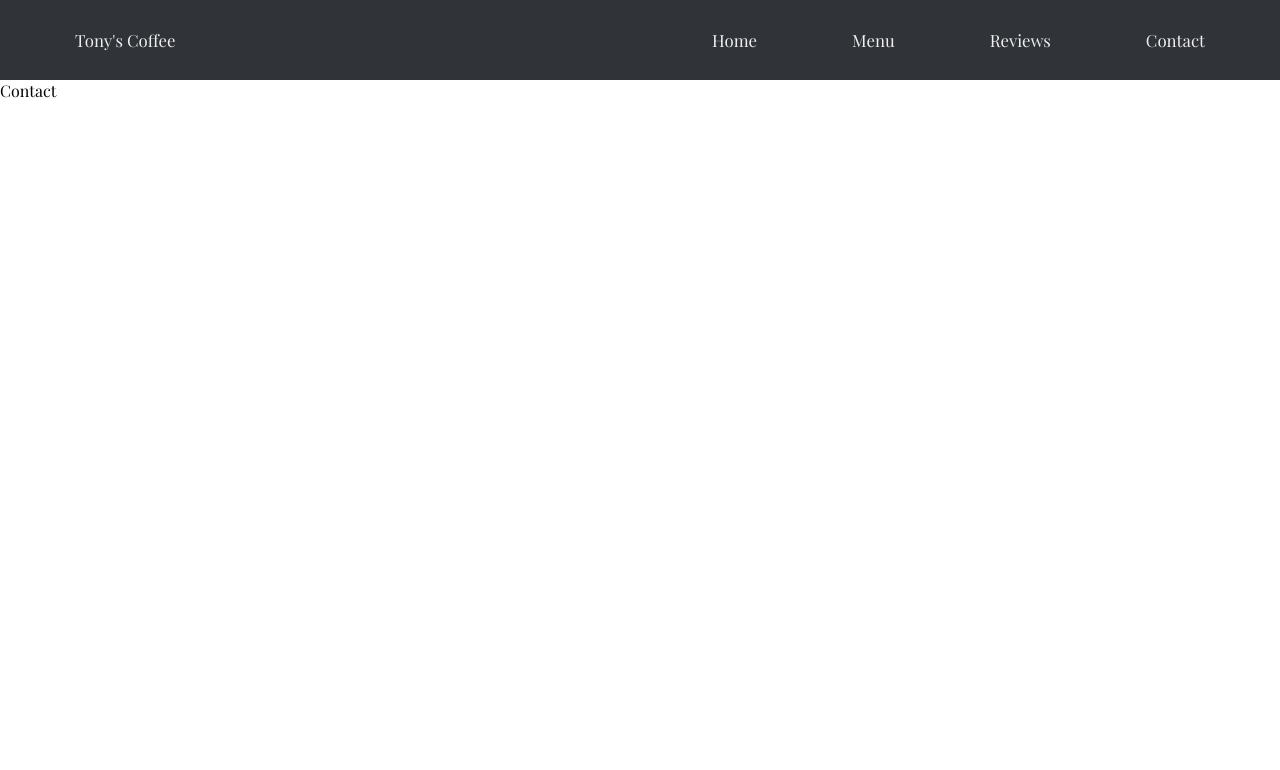
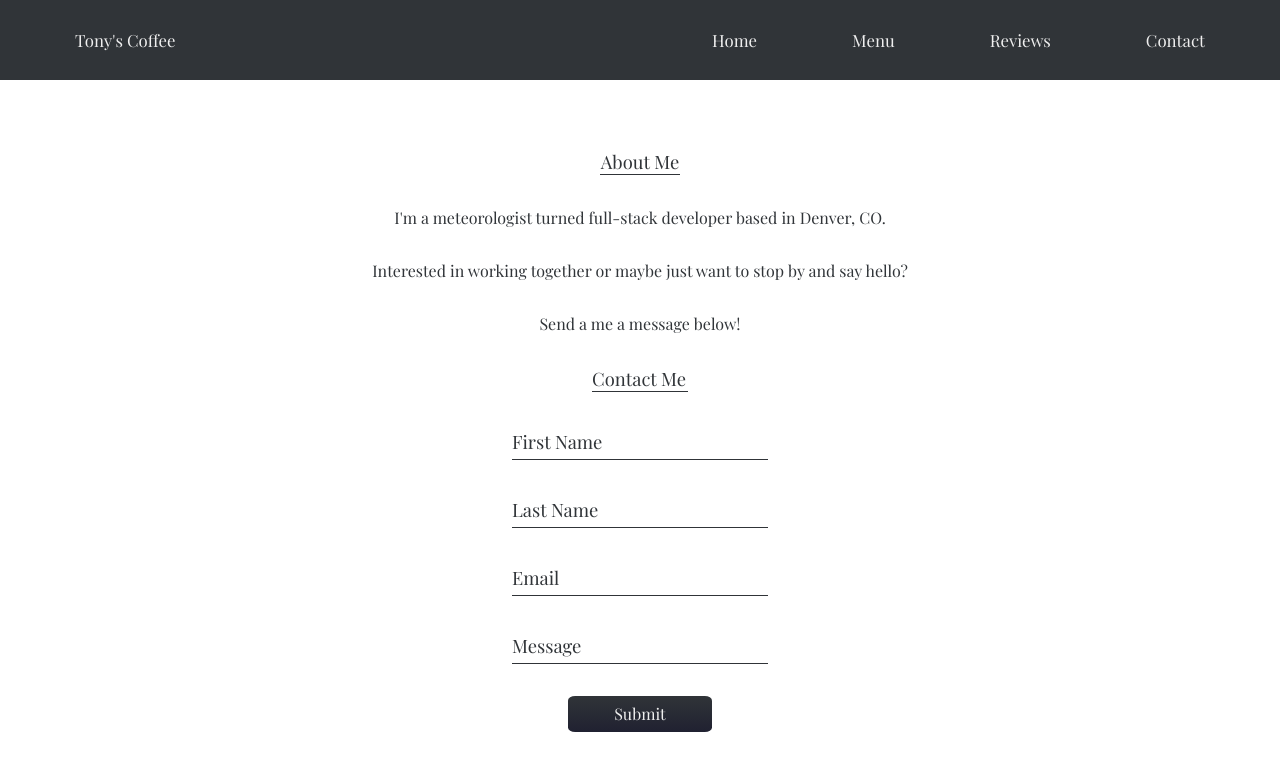
Before and after one commit to ingl3585/coffee-shop, a React (Create React App) app: page /contact in a window 1280 px wide. Shown: the top 770 px of the page. Built offline with nearby package versions, Linux system fonts and the light colour scheme.

Commit message:
added contact form

```diff
--- a/src/components/Contact/Contact.js
+++ b/src/components/Contact/Contact.js
@@ -1,7 +1,95 @@
+import React, { useState } from 'react';
 import './contact.css';
 
 const Contact = () => {
-	return <div>Contact</div>;
+	const [data, setData] = useState({
+		firstName: '',
+		lastName: '',
+		email: '',
+		message: '',
+	});
+
+	const { firstName, lastName, email, message } = data;
+
+	const handleChange = (event) => {
+		setData({ ...data, [event.target.name]: event.target.value });
+	};
+
+	const handleSubmit = async (event) => {
+		event.preventDefault();
+		try {
+			const response = await fetch(
+				'https://v1.nocodeapi.com/ingl3585/google_sheets/CoYpzKbitMpZbKry?tabId=Sheet1',
+				{
+					method: 'POST',
+					headers: {
+						'Content-Type': 'application/json',
+					},
+					body: JSON.stringify([
+						[firstName, lastName, email, message, new Date().toLocaleString()],
+					]),
+				}
+			);
+			await response.json();
+			setData({ ...data, firstName: '', lastName: '', email: '', message: '' });
+		} catch (err) {
+			console.log(err);
+		}
+	};
+
+	return (
+		<div className='contact-container'>
+			<div className='about-me-container'>
+				<div className='about-me-title'>About Me</div>
+				<div className='about-me-content-one'>
+					I'm a meteorologist turned full-stack developer based in Denver, CO.
+				</div>
+				<div className='about-me-content-two'>
+					Interested in working together or maybe just want to stop by and say
+					hello?
+				</div>
+				<div className='about-me-content-three'>Send a me a message below!</div>
+			</div>
+			<form className='contact-form-container' onSubmit={handleSubmit}>
+				<div className='contact-title'>Contact Me</div>
+				<input
+					className='first-name-form'
+					type='text'
+					name='firstName'
+					value={firstName}
+					onChange={handleChange}
+					placeholder='First Name'
+				/>
+				<input
+					className='last-name-form'
+					type='text'
+					name='lastName'
+					value={lastName}
+					onChange={handleChange}
+					placeholder='Last Name'
+				/>
+				<input
+					className='email-form'
+					type='text'
+					name='email'
+					value={email}
+					onChange={handleChange}
+					placeholder='Email'
+				/>
+				<input
+					className='message-form'
+					type='text'
+					name='message'
+					value={message}
+					onChange={handleChange}
+					placeholder='Message'
+				/>
+				<button type='submit' className='contact-me-btn'>
+					Submit
+				</button>
+			</form>
+		</div>
+	);
 };
 
 export default Contact;
--- a/src/components/Contact/contact.css
+++ b/src/components/Contact/contact.css
@@ -0,0 +1,154 @@
+.contact-container {
+    height: 90vh;
+    display: flex;
+    flex-direction: column;
+    justify-content: center;
+    align-items: center;
+    gap: 1rem;
+}
+
+.about-me-container {
+    display: flex;
+    flex-direction: column;
+    justify-content: flex-start;
+    align-items: center;
+    text-align: center;
+    gap: 1rem;
+}
+
+.about-me-title {
+    color: #303438;
+    border-bottom: 1px solid #303438;
+    width: 5rem;
+    font-size: 1.15rem;
+}
+
+.about-me-content-one, .about-me-content-two, .about-me-content-three {
+    margin: 0 1.50rem;
+    color: #303438;
+}
+
+.contact-form-container {
+    width: 100vw;
+    display: flex;
+    flex-direction: column;
+    justify-content: flex-start;
+    align-items: center;
+    gap: 1rem;
+}
+
+.contact-title {
+    color: #303438;
+    border-bottom: 1px solid #303438;
+    width: 6rem;
+    font-size: 1.15rem;
+}
+
+.first-name-form {
+    border: none;
+    border-bottom: 1px solid #303438;
+    height: 2.25rem;
+    width: 16rem;
+    font-size: 1.15rem;
+    color: #303438;
+}
+
+.last-name-form {
+    border: none;
+    border-bottom: 1px solid #303438;
+    height: 2.25rem;
+    width: 16rem;
+    font-size: 1.15rem;
+    color: #303438;
+}
+
+.email-form {
+    border: none;
+    border-bottom: 1px solid #303438;
+    height: 2.25rem;
+    width: 16rem;
+    font-size: 1.15rem;
+    color: #303438;
+}
+
+.message-form {
+    border: none;
+    border-bottom: 1px solid #303438;
+    height: 2.25rem;
+    width: 16rem;
+    font-size: 1.15rem;
+    color: #303438;
+}
+
+.first-name-form:focus {
+    outline: none;
+}
+
+.first-name-form::placeholder {
+    color: #303438;
+}
+
+.last-name-form:focus {
+    outline: none;
+}
+
+.last-name-form::placeholder {
+    color: #303438;
+}
+
+.email-form:focus {
+    outline: none;
+}
+
+.email-form::placeholder {
+    color: #303438;
+}
+
+.message-form:focus {
+    outline: none;
+}
+
+.message-form::placeholder {
+    color: #303438;
+}
+
+.contact-me-btn {
+    border: none;
+    height: 2.25rem;
+    width: 9rem;
+    border-radius: 5%/12.5%;
+    font-size: 1rem;
+    color: #EFEFEF;
+    background-image: linear-gradient(#303438, #202131);
+}
+
+@media screen and (min-width: 768px) {
+    .about-me-content {
+        font-size: 1.15rem;
+    }
+}
+
+@media screen and (min-width: 992px) {
+    .contact-container {
+        gap: 2rem;
+    }
+
+    .about-me-container {
+        gap: 2rem;
+    }
+
+    .about-me-content {
+        margin: 0 5.25rem;
+        font-size: 1.15rem;
+    }
+
+    .contact-form-container {
+        gap: 2rem;
+    }
+}
+
+@media screen and (min-width: 1200px) {
+    .about-me-content {
+        font-size: 1.15rem;
+    }
+}
```
